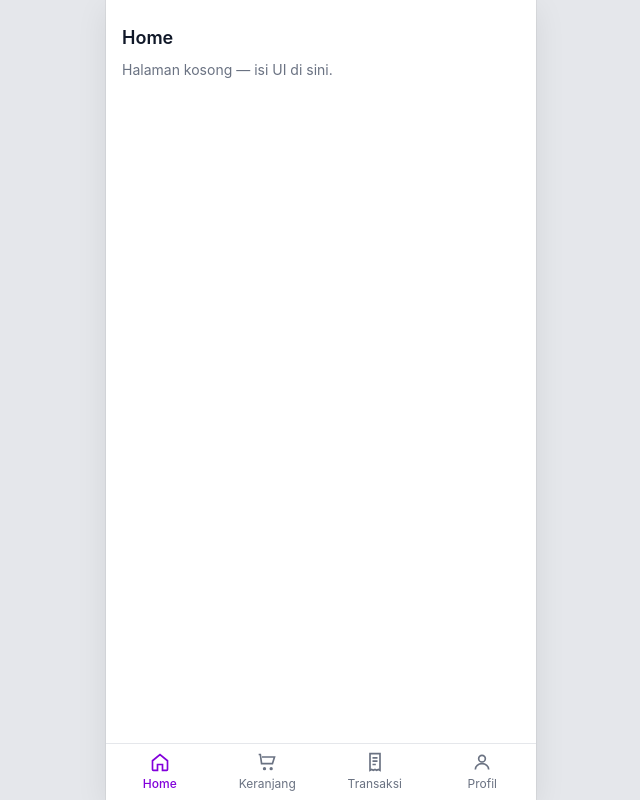
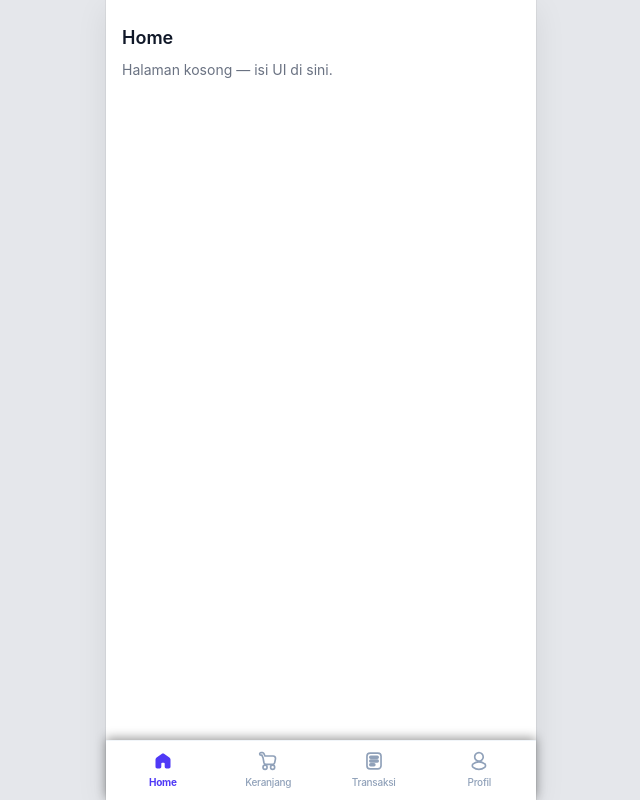
Before and after one commit to ShrlGnwn/astronauts-clone-pkl, a React (Vite) app: page / in a window 1280 px wide. Shown: the whole page, without its empty margins (319-959 px from the left). Built offline with nearby package versions, Linux system fonts and the light colour scheme.

Commit message:
refactor: update navigation and routing for improved structure
- Refactored NavIcon component to handle active state and updated SVG icons.
- Corrected order path in bottom navigation items to '/pesanan'.
- Adjusted routing to use '/pesanan' instead of 'akun/pesanan'.

```diff
--- a/src/app/components/BottomNav.jsx
+++ b/src/app/components/BottomNav.jsx
@@ -1,36 +1,49 @@
+import React from 'react'
 import { NavLink } from 'react-router-dom'
 import { bottomNavItems } from '../data/bottomNav.js'
 
-function NavIcon({ name }) {
-  const className = 'h-5 w-5'
 
+function Navicon({name, isActive}) {
+  const className='h-5 w-5 transition-transform duration-200'
   switch (name) {
     case 'home':
-      return (
+      return isActive ? (
+        <svg className={className} viewBox="0 0 24 24" fill="currentColor">
+          <path d="M13.6673 3.52666C12.6558 2.82412 11.3344 2.82447 10.3233 3.52754L4.32735 7.69665C3.49769 8.27353 3 9.24025 3 10.2749V18.9295C3 20.073 3.89543 21 5 21H7.95523C9.05979 21 9.95522 20.073 9.95522 18.9295V15C9.95522 14.4282 10.4029 13.9647 10.9552 13.9647H13.0448C13.5971 13.9647 14.0448 14.4282 14.0448 15V18.9295C14.0448 20.073 14.9402 21 16.0448 21H19C20.1046 21 21 20.073 21 18.9295V10.2759C21 9.24071 20.5018 8.27354 19.6714 7.69679L13.6673 3.52666Z" />
+        </svg>
+      ) : (
         <svg className={className} viewBox="0 0 24 24" fill="none" stroke="currentColor" strokeWidth="2">
-          <path d="M3 10.5 12 3l9 7.5V21a1 1 0 0 1-1 1h-5v-7H9v7H4a1 1 0 0 1-1-1v-10.5Z" />
+          <path fill-rule="evenodd" clip-rule="evenodd" d="M13.6673 3.52666C12.6558 2.82412 11.3344 2.82447 10.3233 3.52754L4.32735 7.69665C3.49769 8.27353 3 9.24025 3 10.2749V18.9295C3 20.073 3.89543 21 5 21H7.95523C9.05979 21 9.95522 20.073 9.95522 18.9295V15C9.95522 14.4282 10.4029 13.9647 10.9552 13.9647H13.0448C13.5971 13.9647 14.0448 14.4282 14.0448 15V18.9295C14.0448 20.073 14.9402 21 16.0448 21H19C20.1046 21 21 20.073 21 18.9295V10.2759C21 9.24071 20.5018 8.27354 19.6714 7.69679L13.6673 3.52666Z" />
         </svg>
       )
-    case 'cart':
-      return (
+      case 'cart' :
+        return isActive ? (
+          <svg width="24" height="24" className={className} viewBox="0 0 24 24" fill="currentColor">
+            <path strokeLinecap="round" strokeLinejoin="round" d="M3.5 2C2.67157 2 2 2.67194 2 3.50081C2 4.32969 2.67157 5.00162 3.5 5.00162H4.60279L6.04932 8.22117C6.07909 8.41779 6.12225 8.62742 6.17857 8.85006L7.08457 13.8146C7.23776 14.4362 7.59746 14.989 8.10612 15.3846C8.61478 15.7802 9.243 15.9957 9.89027 15.9968H17.2854C17.9576 15.9951 18.6083 15.7622 19.1256 15.3379C19.6429 14.9135 19.9945 14.3244 20.12 13.6717L20.9492 9.38366C21.0286 8.97021 21.0148 8.54452 20.9086 8.13697C20.8024 7.72943 20.6064 7.35009 20.3347 7.02604C20.063 6.70199 19.7223 6.44123 19.3368 6.26237C18.9514 6.08351 18.5307 5.99097 18.1049 5.99135H8.31986L6.95212 2.94718C6.83548 2.68756 6.65488 2.47872 6.43805 2.32961C6.18117 2.12338 5.85498 2 5.5 2H3.5ZM8.45 22C9.8031 22 10.9 20.8801 10.9 19.4986C10.9 18.1172 9.8031 16.9973 8.45 16.9973C7.0969 16.9973 6 18.1172 6 19.4986C6 20.8801 7.0969 22 8.45 22ZM17.55 22C18.9031 22 20 20.8801 20 19.4986C20 18.1172 18.9031 16.9973 17.55 16.9973C16.1969 16.9973 15.1 18.1172 15.1 19.4986C15.1 20.8801 16.1969 22 17.55 22Z" />
+          </svg>
+        ) : (
           <svg className={className} viewBox="0 0 24 24" fill="none" stroke="currentColor" strokeWidth="2">
-          <circle cx="9" cy="20" r="1" />
-          <circle cx="17" cy="20" r="1" />
-          <path d="M2 3h2l1.5 11h13L21 6H6" />
+            <path fill-rule="evenodd" clip-rule="evenodd" d="M3.5 2C2.67157 2 2 2.67194 2 3.50081C2 4.32969 2.67157 5.00162 3.5 5.00162H4.60279L6.04932 8.22117C6.07909 8.41779 6.12225 8.62742 6.17857 8.85006L7.08457 13.8146C7.23776 14.4362 7.59746 14.989 8.10612 15.3846C8.61478 15.7802 9.243 15.9957 9.89027 15.9968H17.2854C17.9576 15.9951 18.6083 15.7622 19.1256 15.3379C19.6429 14.9135 19.9945 14.3244 20.12 13.6717L20.9492 9.38366C21.0286 8.97021 21.0148 8.54452 20.9086 8.13697C20.8024 7.72943 20.6064 7.35009 20.3347 7.02604C20.063 6.70199 19.7223 6.44123 19.3368 6.26237C18.9514 6.08351 18.5307 5.99097 18.1049 5.99135H8.31986L6.95212 2.94718C6.83548 2.68756 6.65488 2.47872 6.43805 2.32961C6.18117 2.12338 5.85498 2 5.5 2H3.5ZM8.45 22C9.8031 22 10.9 20.8801 10.9 19.4986C10.9 18.1172 9.8031 16.9973 8.45 16.9973C7.0969 16.9973 6 18.1172 6 19.4986C6 20.8801 7.0969 22 8.45 22ZM17.55 22C18.9031 22 20 20.8801 20 19.4986C20 18.1172 18.9031 16.9973 17.55 16.9973C16.1969 16.9973 15.1 18.1172 15.1 19.4986C15.1 20.8801 16.1969 22 17.55 22Z" />
           </svg>
         )
         case 'receipt':
-      return (
+          return isActive ? (
+            <svg className={className} viewBox="0 0 24 24" fill="currentColor">
+              <path fillRule="evenodd" d="M7.30003 2.55908C5.3024 2.55908 3.55908 4.15859 3.55908 6.30003V17.7C3.55908 19.6977 5.1586 21.441 7.30003 21.441H16.7C18.7197 21.441 20.441 19.7197 20.441 17.7V6.30003C20.441 4.3024 18.8415 2.55908 16.7 2.55908H7.30003ZM8.00003 6.50006C7.44775 6.50006 7.00003 6.94778 7.00003 7.50006C7.00003 8.05235 7.44775 8.50006 8.00003 8.50006H16C16.5523 8.50006 17 8.05235 17 7.50006C17 6.94778 16.5523 6.50006 16 6.50006H8.00003ZM7.00003 12.0001C7.00003 11.4478 7.44775 11.0001 8.00003 11.0001H16C16.5523 11.0001 17 11.4478 17 12.0001C17 12.5523 16.5523 13.0001 16 13.0001H8.00003C7.44775 13.0001 7.00003 12.5523 7.00003 12.0001ZM8.00003 15.5001C7.44775 15.5001 7.00003 15.9478 7.00003 16.5001C7.00003 17.0523 7.44775 17.5001 8.00003 17.5001H12C12.5523 17.5001 13 17.0523 13 16.5001C13 15.9478 12.5523 15.5001 12 15.5001H8.00003Z" />
+            </svg>
+        ) : (
           <svg className={className} viewBox="0 0 24 24" fill="none" stroke="currentColor" strokeWidth="2">
-          <path d="M6 2h12v20l-2-1-2 1-2-1-2 1-2-1-2 1V2Z" />
-          <path d="M9 7h6M9 11h6M9 15h4" />
+            <path fill-rule="evenodd" clip-rule="evenodd" d="M7.30003 2.55908C5.3024 2.55908 3.55908 4.15859 3.55908 6.30003V17.7C3.55908 19.6977 5.1586 21.441 7.30003 21.441H16.7C18.7197 21.441 20.441 19.7197 20.441 17.7V6.30003C20.441 4.3024 18.8415 2.55908 16.7 2.55908H7.30003ZM8.00003 6.50006C7.44775 6.50006 7.00003 6.94778 7.00003 7.50006C7.00003 8.05235 7.44775 8.50006 8.00003 8.50006H16C16.5523 8.50006 17 8.05235 17 7.50006C17 6.94778 16.5523 6.50006 16 6.50006H8.00003ZM7.00003 12.0001C7.00003 11.4478 7.44775 11.0001 8.00003 11.0001H16C16.5523 11.0001 17 11.4478 17 12.0001C17 12.5523 16.5523 13.0001 16 13.0001H8.00003C7.44775 13.0001 7.00003 12.5523 7.00003 12.0001ZM8.00003 15.5001C7.44775 15.5001 7.00003 15.9478 7.00003 16.5001C7.00003 17.0523 7.44775 17.5001 8.00003 17.5001H12C12.5523 17.5001 13 17.0523 13 16.5001C13 15.9478 12.5523 15.5001 12 15.5001H8.00003Z" />
           </svg>
         )
-    case 'user':
-      return (
+        case 'user' :
+          return isActive ? (
+            <svg className={className} viewBox="0 0 24 24" fill="currentColor">
+              <path fillRule="evenodd" clipRule="evenodd" d="M14.7738 11.3405C13.9351 11.9009 12.9491 12.2 11.9404 12.2C10.5878 12.2 9.2906 11.6626 8.33417 10.7062C7.37773 9.74978 6.84039 8.45261 6.84039 7.10001C6.84039 6.09133 7.13949 5.10527 7.69989 4.26658C8.26029 3.42789 9.05681 2.77423 9.98871 2.38822C10.9206 2.00221 11.9461 1.90121 12.9354 2.098C13.9247 2.29478 14.8334 2.7805 15.5466 3.49375C16.2599 4.207 16.7457 5.11571 16.9424 6.10502C17.1392 7.09432 17.0382 8.11977 16.6522 9.05167C16.2662 9.98357 15.6125 10.7801 14.7738 11.3405ZM11.9254 13.129C14.412 13.129 16.8352 13.9132 18.8504 15.37L18.7904 15.32C19.1132 15.5766 19.374 15.9028 19.5532 16.2742C19.7324 16.6456 19.8255 17.0526 19.8255 17.465C19.8255 17.8774 19.7324 18.2845 19.5532 18.6559C19.374 19.0273 19.1132 19.3534 18.7904 19.61C16.8308 21.1701 14.4001 22.0195 11.8954 22.0195C9.39063 22.0195 6.95996 21.1701 5.00041 19.61C4.69955 19.3683 4.45443 19.0645 4.28184 18.7193C4.10925 18.3741 4.01326 17.9957 4.00041 17.61C3.99328 17.1862 4.0791 16.7661 4.25187 16.3791C4.42465 15.9921 4.68017 15.6476 5.00041 15.37C7.01556 13.9132 9.4388 13.129 11.9254 13.129Z" />
+            </svg>
+          ) : (
             <svg className={className} viewBox="0 0 24 24" fill="none" stroke="currentColor" strokeWidth="2">
-          <circle cx="12" cy="8" r="4" />
-          <path d="M4 21c0-4 3.5-7 8-7s8 3 8 7" />
+              <path strokeLinecap="round" strokeLinejoin="round" d="M14.7738 11.3405C13.9351 11.9009 12.9491 12.2 11.9404 12.2C10.5878 12.2 9.2906 11.6626 8.33417 10.7062C7.37773 9.74978 6.84039 8.45261 6.84039 7.10001C6.84039 6.09133 7.13949 5.10527 7.69989 4.26658C8.26029 3.42789 9.05681 2.77423 9.98871 2.38822C10.9206 2.00221 11.9461 1.90121 12.9354 2.098C13.9247 2.29478 14.8334 2.7805 15.5466 3.49375C16.2599 4.207 16.7457 5.11571 16.9424 6.10502C17.1392 7.09432 17.0382 8.11977 16.6522 9.05167C16.2662 9.98357 15.6125 10.7801 14.7738 11.3405ZM11.9254 13.129C14.412 13.129 16.8352 13.9132 18.8504 15.37L18.7904 15.32C19.1132 15.5766 19.374 15.9028 19.5532 16.2742C19.7324 16.6456 19.8255 17.0526 19.8255 17.465C19.8255 17.8774 19.7324 18.2845 19.5532 18.6559C19.374 19.0273 19.1132 19.3534 18.7904 19.61C16.8308 21.1701 14.4001 22.0195 11.8954 22.0195C9.39063 22.0195 6.95996 21.1701 5.00041 19.61C4.69955 19.3683 4.45443 19.0645 4.28184 18.7193C4.10925 18.3741 4.01326 17.9957 4.00041 17.61C3.99328 17.1862 4.0791 16.7661 4.25187 16.3791C4.42465 15.9921 4.68017 15.6476 5.00041 15.37C7.01556 13.9132 9.4388 13.129 11.9254 13.129Z" />
             </svg>
           )
           default:
@@ -40,25 +53,22 @@ function NavIcon({ name }) {
 
 export default function BottomNav() {
   return (
-    <nav
-      aria-label="Navigasi utama"
-      className="fixed bottom-0 left-1/2 z-20 w-full max-w-[430px] -translate-x-1/2 border-t border-gray-200 bg-white"
-    >
-      <ul className="grid grid-cols-4">
+    <nav aria-label="Navigasi utama" className="fixed bottom-0 left-1/2 z-30 w-full max-w-[430px] -translate-x-1/2 border-t border-slate-100 bg-white/95 backdrop-blur-md shadow-[0_-2px_10px_rgba(0,0,0,0.4)]">
+      <ul className="grid grid-cols-4 px-1 py-1.5">
         {bottomNavItems.map((item) => (
           <li key={item.id}>
-            <NavLink
-              to={item.href}
-              end={item.href === '/'}
-              className={({ isActive }) =>
+            <NavLink to={item.href} end={item.href === '/'} className={({isActive}) =>
             [
-                  'flex flex-col items-center gap-1 py-2 text-xs',
-                  isActive ? 'text-purple-700 font-medium' : 'text-gray-500',
+              'flex flex-col items-center justify-center gap-1 py-1 text-[10px] tracking-tight transition-all duration-150 active:scale-95', isActive ? 'text-indigo-600 font-bold' : 'text-slate-400 font-medium hover:text-slate-600',
             ].join(' ')
           }
           >
-              <NavIcon name={item.icon} />
+            {({isActive}) => (
+              <>
+                <Navicon name={item.icon} isActive={isActive} />
                 <span>{item.label}</span>
+              </>
+            )}
           </NavLink>
           </li>
         ))}
--- a/src/app/data/bottomNav.js
+++ b/src/app/data/bottomNav.js
@@ -4,6 +4,6 @@
 export const bottomNavItems = [
   { id: 'home', label: 'Home', href: '/', icon: 'home' },
   { id: 'cart', label: 'Keranjang', href: '/cart', icon: 'cart' },
-  { id: 'orders', label: 'Transaksi', href: '/akun/pesanan', icon: 'receipt' },
+  { id: 'orders', label: 'Transaksi', href: '/pesanan', icon: 'receipt' },
   { id: 'profile', label: 'Profil', href: '/akun', icon: 'user' },
 ]
--- a/src/app/router.jsx
+++ b/src/app/router.jsx
@@ -29,7 +29,7 @@ export const router = createBrowserRouter([
         element: <RequireAuth />,
         children: [
           { path: 'akun', element: <AccountPage /> },
-          { path: 'akun/pesanan', element: <OrdersPage /> },
+          { path: '/pesanan', element: <OrdersPage /> },
         ],
       },
       { path: '*', element: <div className="p-6 text-left">404 - Halaman tidak ditemukan.</div> },
```
Lines whose indentation alone changed are shown as unchanged.
